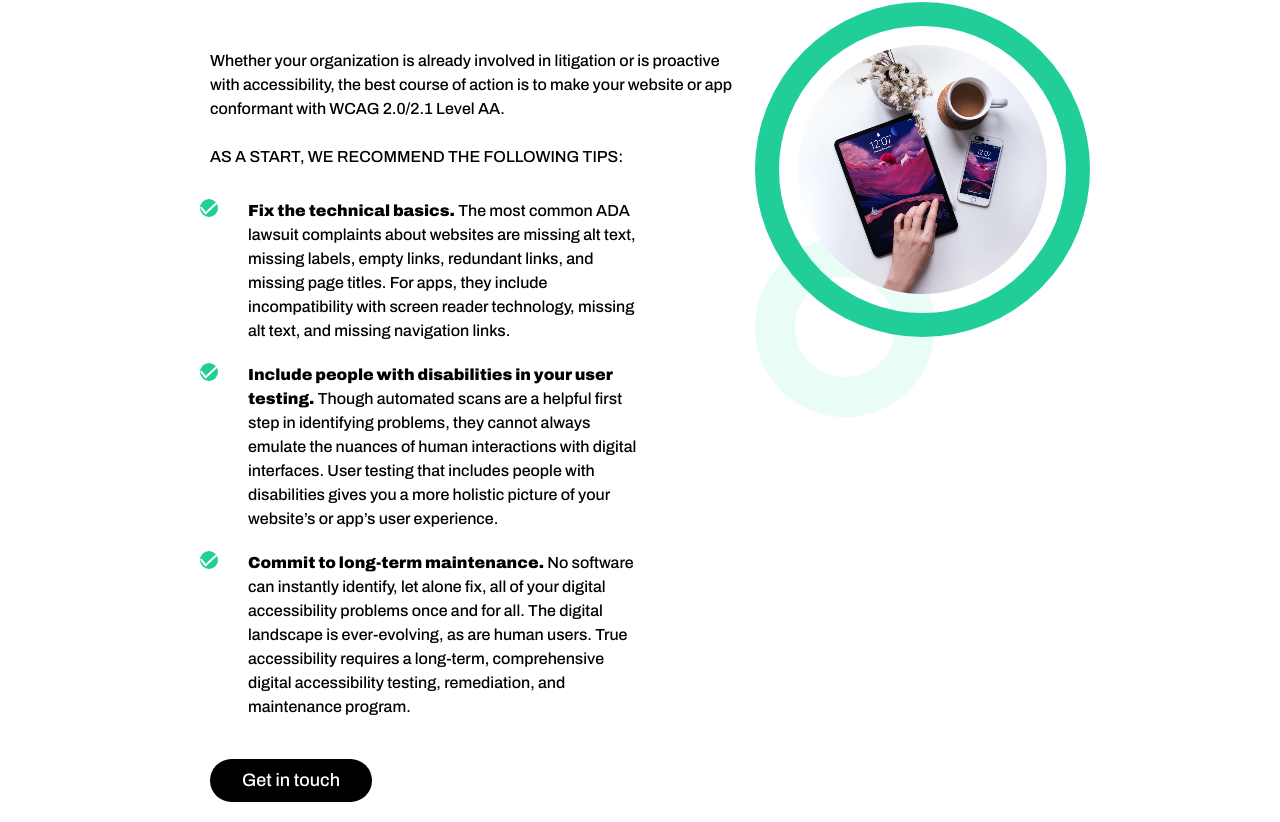
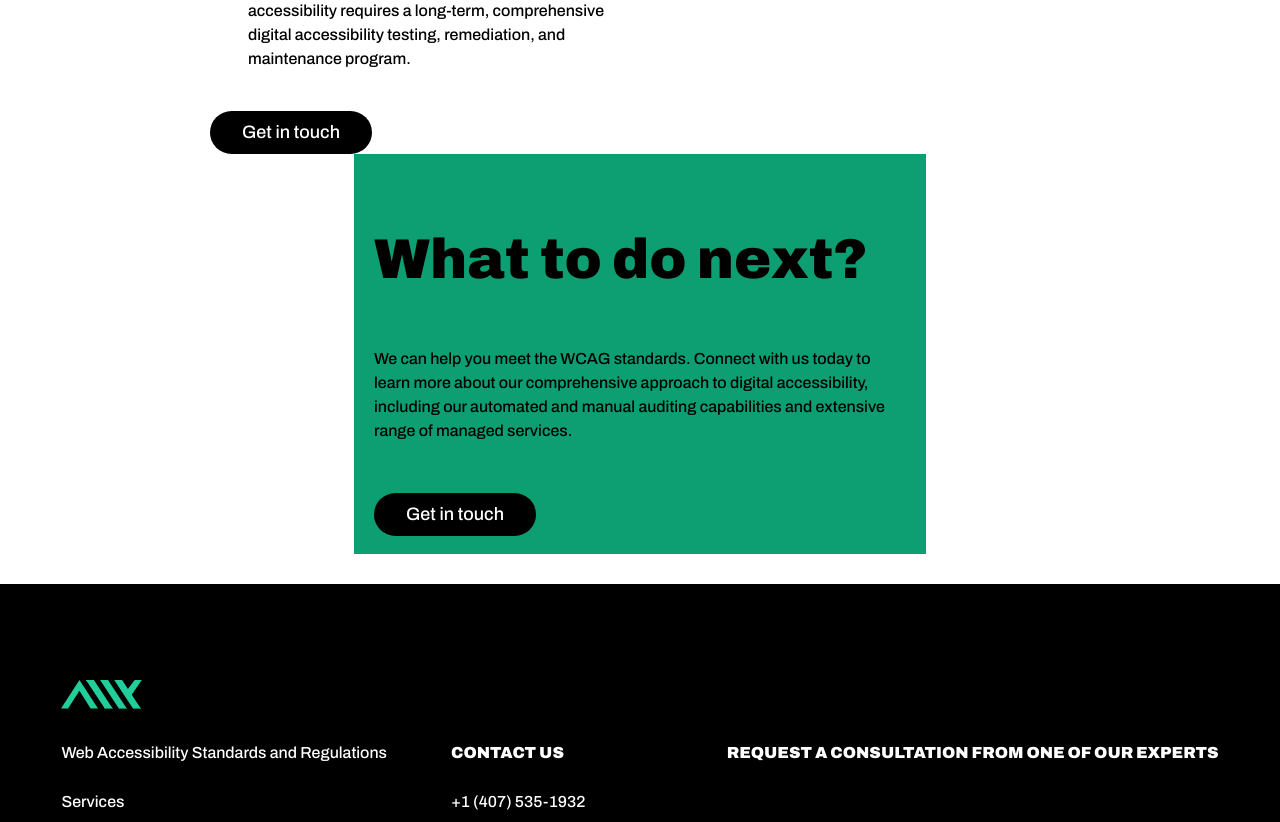
Before and after one commit to a11ysolutions/website, a React (Create React App) app: page /regulations in a window 1280 px wide. Shown: the part 3418-4240 px from the top of the page. Built offline with nearby package versions, Linux system fonts and the light colour scheme.

Commit message:
fix: apply bg color to green section although it should be an image as bg

```diff
--- a/src/Components/StandardsRegulations/StandardRegulations.css
+++ b/src/Components/StandardsRegulations/StandardRegulations.css
@@ -1,3 +1,11 @@
 .green-bg-section{
+    display: flex;
+    flex-direction: column;
+    align-items: center;
     margin-bottom: 30px;
+    background-color: #0D9E71;
+    padding: 0;
+    height: 400px;
+    text-align: center;
+    /* background: transparent url('/Mask Group 2.png') 0% 0% no-repeat padding-box; */
 }
--- a/src/Components/UI/VerticalCard/VerticalCard.css
+++ b/src/Components/UI/VerticalCard/VerticalCard.css
@@ -1,6 +1,6 @@
 .vertical-card{
     margin: 40px 0;
-    width: 343px;
+    /* width: 343px; */
 }
 
 .vertical-card-title{
```
